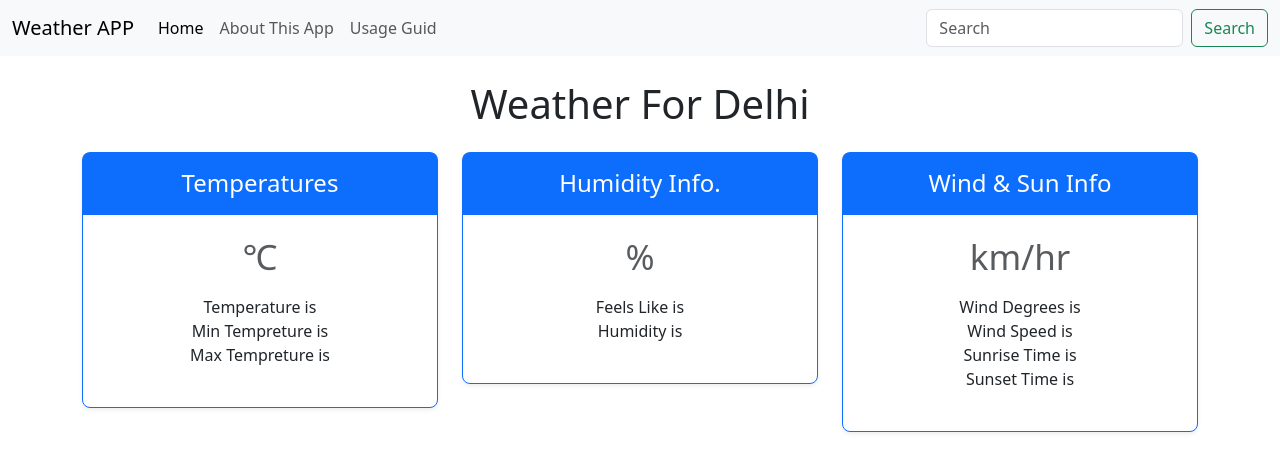
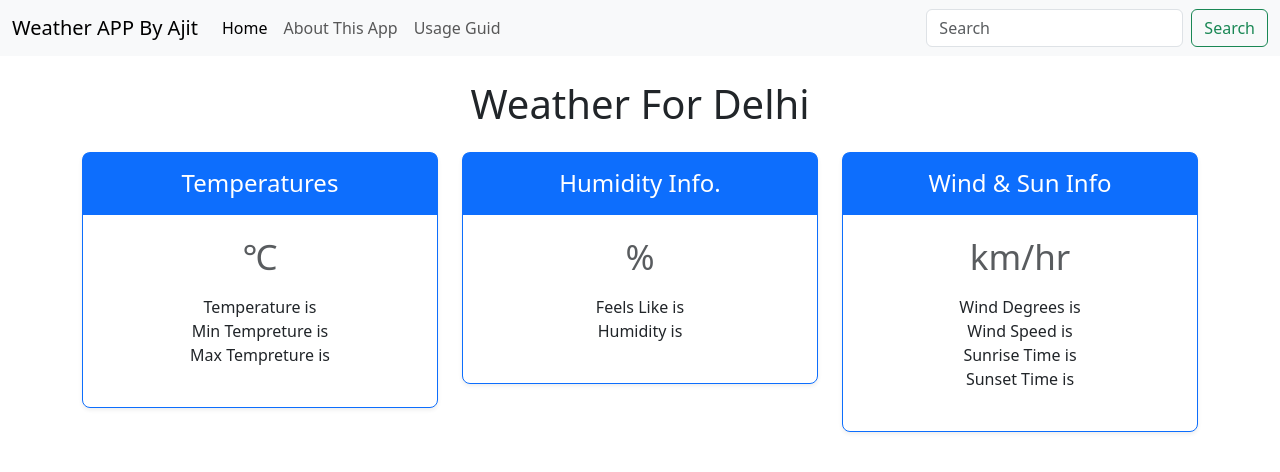
Before and after one commit to AjitSinhRajput/WeatherProject, a plain HTML site: page index.html in a window 1280 px wide. Drawn offline with nearby package versions, Linux system fonts and the light colour scheme; no server answers.

Commit message:
Add files via upload

```diff
--- a/index.html
+++ b/index.html
@@ -12,7 +12,7 @@
 <body>
     <nav class="navbar navbar-expand-lg bg-body-tertiary">
         <div class="container-fluid">
-            <a class="navbar-brand" href="#">Weather APP</a>
+            <a class="navbar-brand" href="#">Weather APP By Ajit</a>
             <button class="navbar-toggler" type="button" data-bs-toggle="collapse"
                 data-bs-target="#navbarSupportedContent" aria-controls="navbarSupportedContent" aria-expanded="false"
                 aria-label="Toggle navigation">
```
